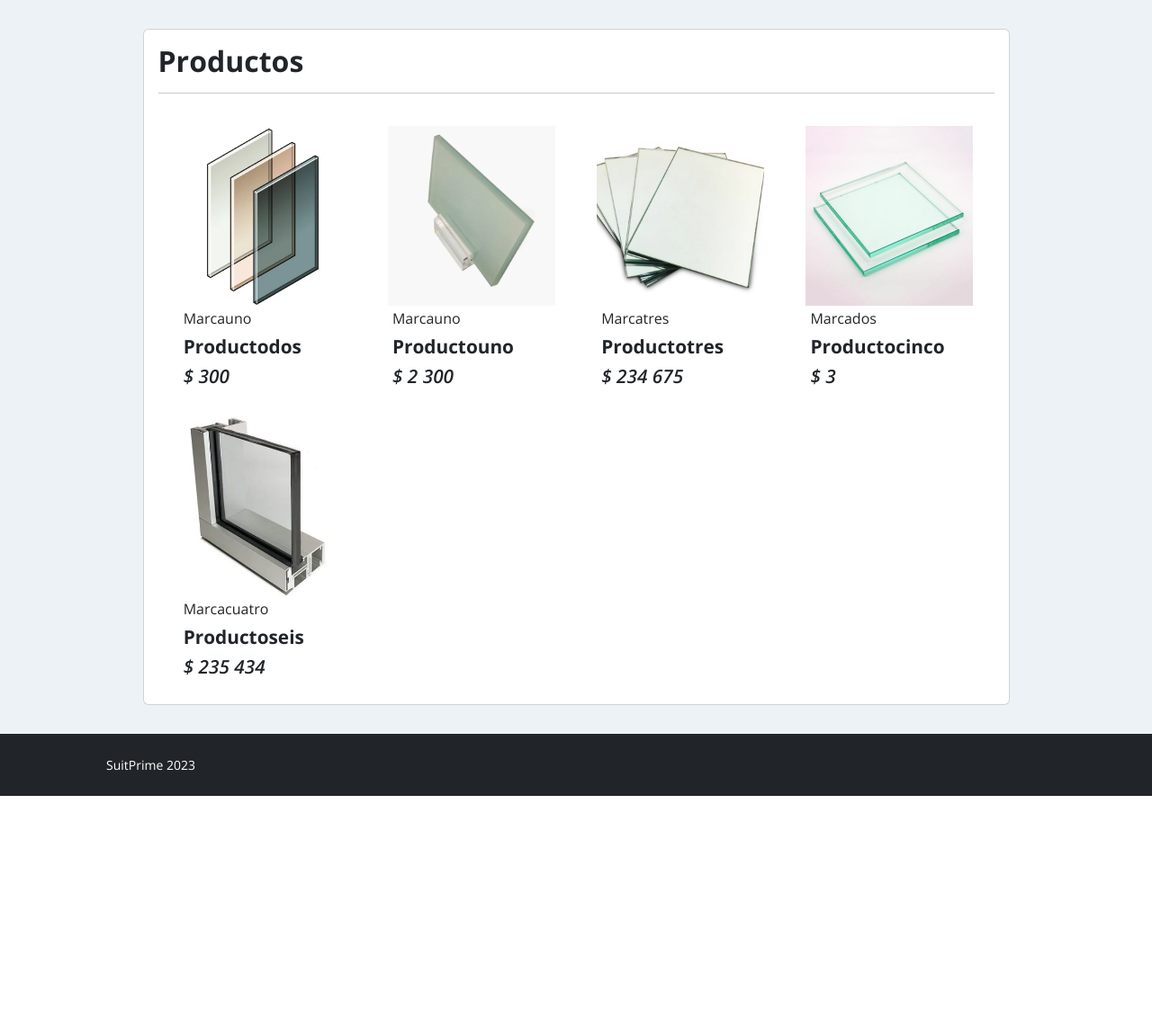
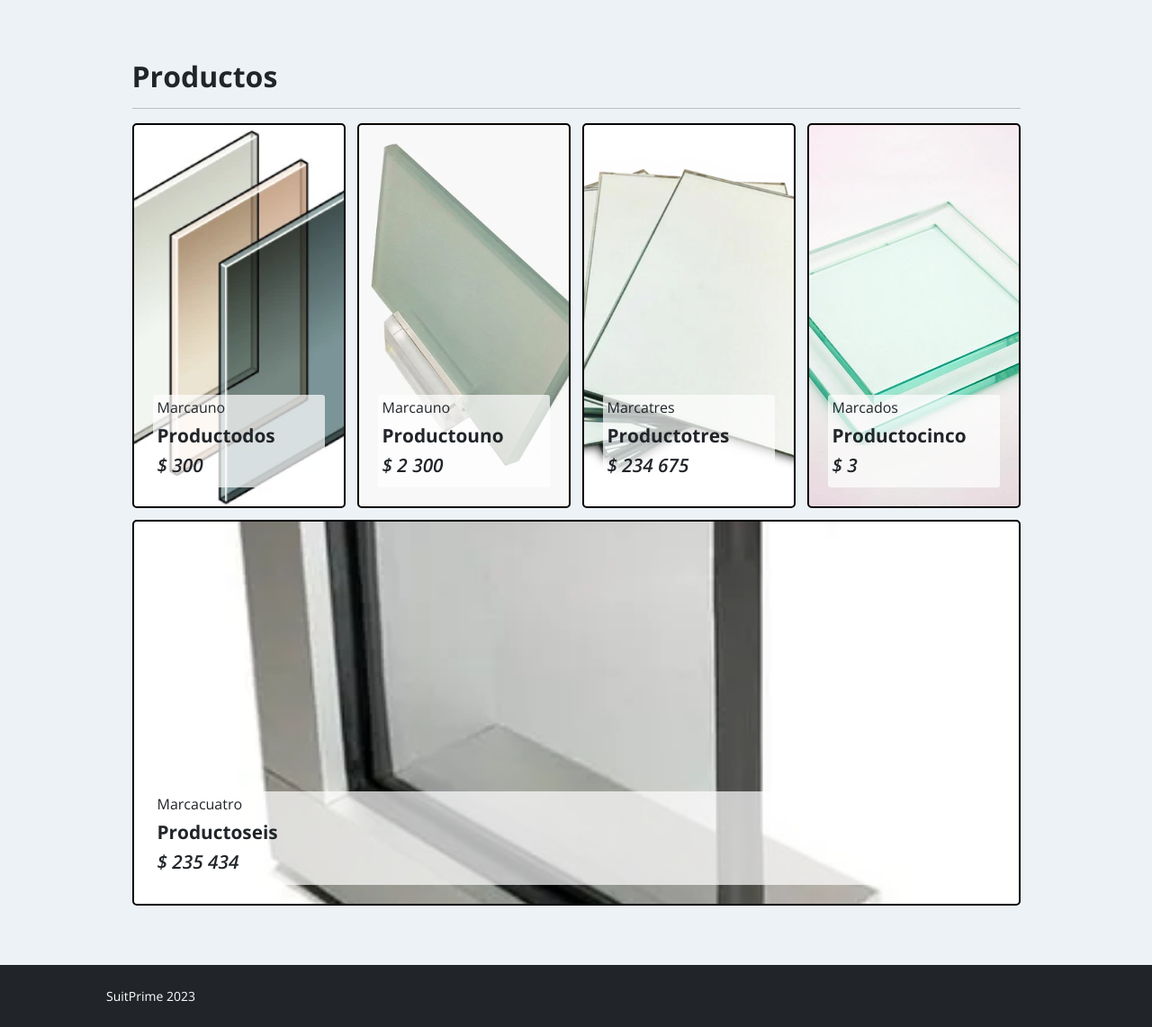
Before and after one commit to enriquefuenzalida/primesuit_newbegin, a Django app: page /galeria/ in a window 1280 px wide. Shown: the part 56-1198 px from the top of the page at 90% size. Before the commit the page ends 941 px from the top, so only its background shows below. Run offline with Django 4.2, Linux system fonts and the light colour scheme; data comes from the database, SQL or seed files in the repository; both versions use the stored data as it was after the commit; some libraries are stand-ins or nearby versions.

Commit message:
Harto comit

```diff
--- a/app/static/app/css/estilo2.css
+++ b/app/static/app/css/estilo2.css
@@ -342,3 +342,45 @@ div#prodlist h3 {
 div#prodlist h5 {
     font-size: 1em;
 }
+
+
+
+/*----------- galería ------------*/
+div.flexOne {
+    display: flex;
+    min-width: 380px;
+    padding: 0;
+    flex-wrap: wrap;
+    flex-direction: row;
+    align-items: center;
+    align-content: space-between;
+    gap: 13px;
+    margin: 13px auto 0 auto;
+}
+div.flexOne div._prod {
+    display: inline-block;
+    flex: 1 1 187.75px;
+    padding: 300px 21px 21px 21px;
+    margin: 0;
+    border-width: 2px;
+    border-radius: 5px;
+    border-color: #000;
+    border-style: solid;
+    background-image: url('deptocatgb.jpg');
+    background-size: cover;
+    background-position: center center;
+   }
+   div.flexOne div._prod ._proddesc {
+        border-radius: 3px;
+        background: rgba(255,255,255, 0.7);
+        padding: 5px;
+   }
+   div.flexOne div._prod ._proddesc h2, h3 {
+       font-size: 1.3em;
+   }
+   div.flexOne div._prod ._proddesc h3 {
+       font-style: italic;
+   }
+   div.flexOne div._prod ._proddesc h5 {
+       font-size: 1em;
+   }
--- a/app/static/app/css/estilos.css
+++ b/app/static/app/css/estilos.css
@@ -82,7 +82,6 @@ nav a {
 #contenido {
     width: 100%;
     margin:auto;
-    max-width: 1280px;
     min-height: 100vh;
 }
 
--- a/app/templates/app/galeria.html
+++ b/app/templates/app/galeria.html
@@ -17,6 +17,7 @@
 {% load static %}
 
 {% load humanize %}
+<!--
 <div class="row">
     <div class="col-12" style="max-width: 987px; margin: 2em auto;">
         <div class="card">
@@ -46,8 +47,28 @@
 </div>
 </div>
 </div>
+-->
+<div style="padding: 34px;">
+    <div style="max-width: 987px; margin: 2em auto;">
 
+<h2>Productos</h2>
+<hr/>
+<div class="flexOne">
+{% for p in productos %}
 
+     <div class="_prod" {% if p.imagen %} style="background-image: url('{{ p.imagen.url }}');" {% endif %}>
+
+          <div class="_proddesc">
+               <h5>{{ p.marca | capfirst }}</h5>
+               <h2>{{ p.nombre | title }}</h2>
+               <h3>$ {{ p.precio | intcomma }}</h3>
+          </div>
+     </div>
+
+{% endfor %}
+</div>
+</div>
+</div>
 <!--
 <h2>Galería de nuestra tienda</h2>
 <br><br>
```
Also changed, not shown: app/templates/app/home.html (+2 -10 lines), db.sqlite3.
